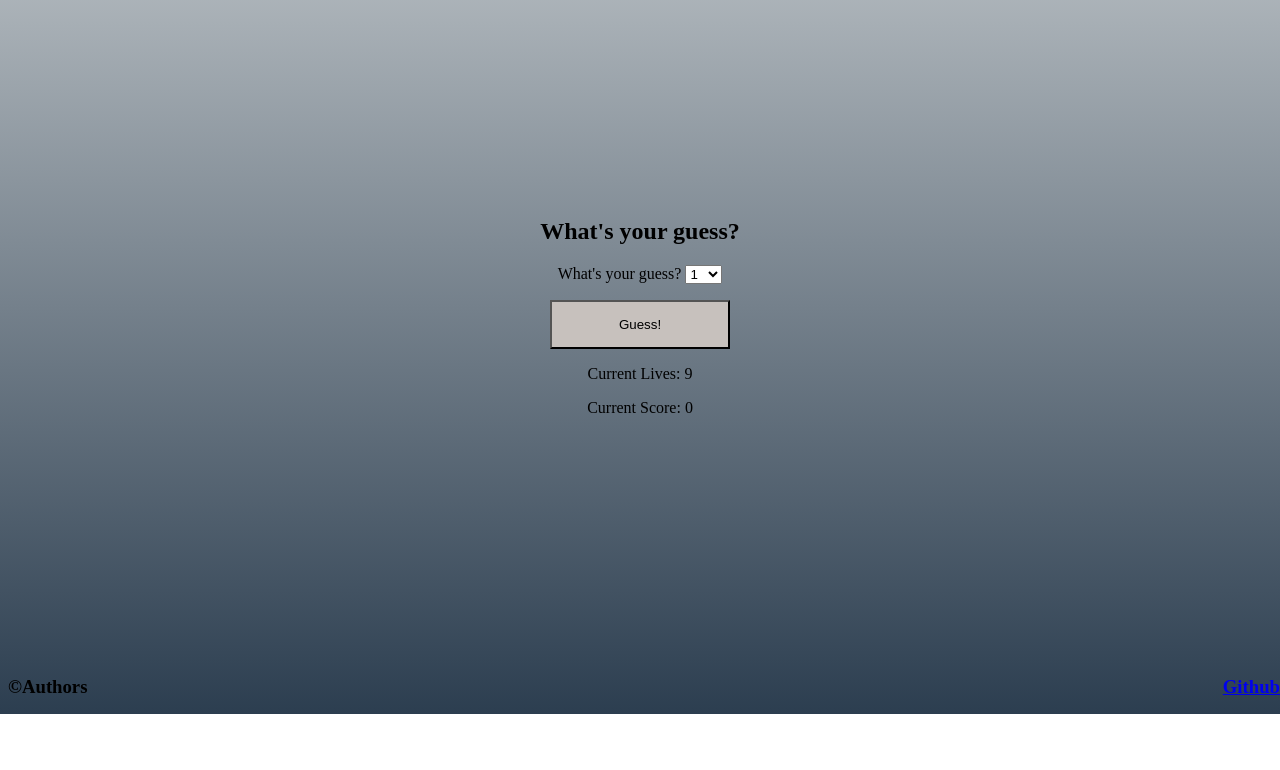
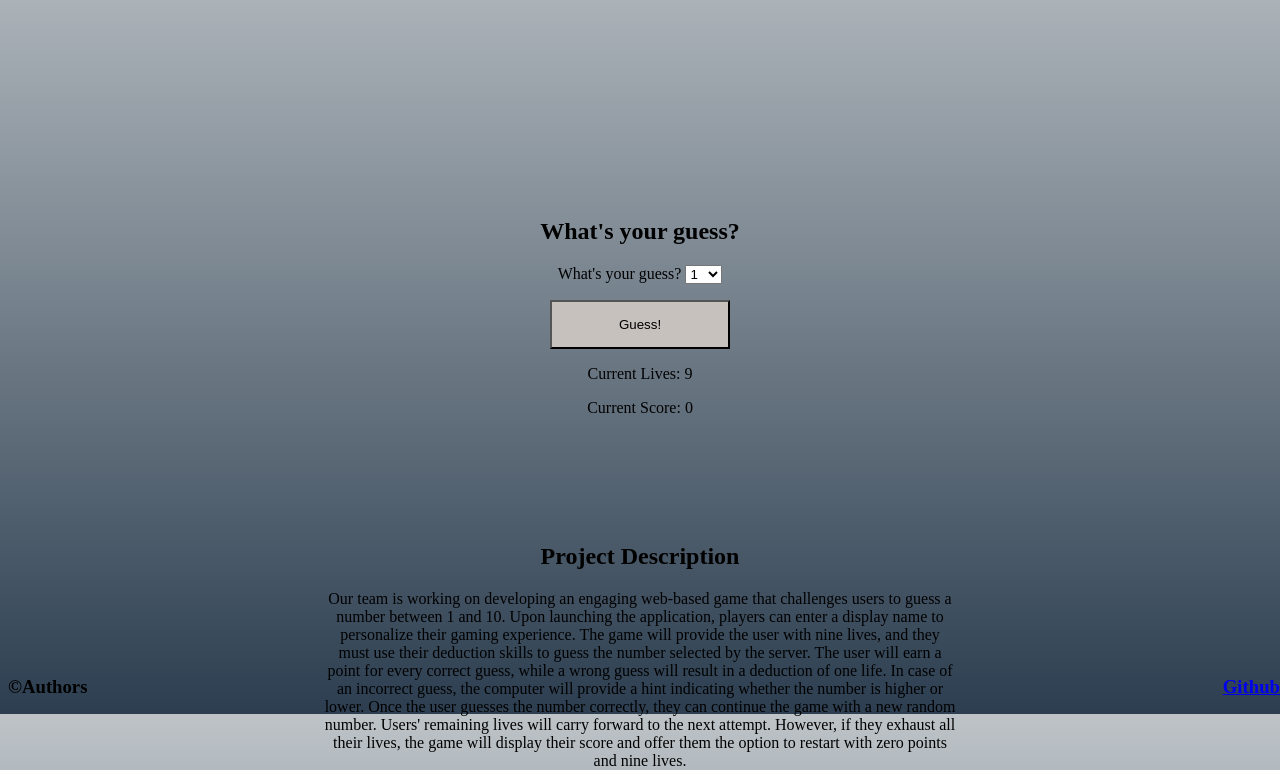
Before and after one commit to jamesliangg/EECS-1012-Final-Project, a website: page index.html in a window 1280 px wide. Shown: the part 102-872 px from the top of the page. Before the commit the page ends 816 px from the top, so only its background shows below. Drawn offline with Linux system fonts and the light colour scheme.

Commit message:
Added project description

```diff
--- a/index.html
+++ b/index.html
@@ -33,6 +33,12 @@
     <p id="lives">Current Lives: 9</p>
     <p id="score">Current Score: 0</p>
   </div>
+  <div id="description">
+    <h2>Project Description</h2>
+    <p>
+      Our team is working on developing an engaging web-based game that challenges users to guess a number between 1 and 10. Upon launching the application, players can enter a display name to personalize their gaming experience. The game will provide the user with nine lives, and they must use their deduction skills to guess the number selected by the server. The user will earn a point for every correct guess, while a wrong guess will result in a deduction of one life. In case of an incorrect guess, the computer will provide a hint indicating whether the number is higher or lower. Once the user guesses the number correctly, they can continue the game with a new random number. Users' remaining lives will carry forward to the next attempt. However, if they exhaust all their lives, the game will display their score and offer them the option to restart with zero points and nine lives.
+    </p>
+  </div>
   <h3>
     <span id="copyright">&#169;Authors</span>
     <a id="git" href="https://github.com/jamesliangg/EECS-1012-Final-Project" target="_blank">Github</a>
--- a/style.css
+++ b/style.css
@@ -28,3 +28,9 @@ h3 #copyright{
     position: fixed;
     bottom: 0;
 }
+#description{
+    text-align: center;
+    width: 50%;
+    margin-left: 25%;
+    margin-top: 10%;
+}
```
